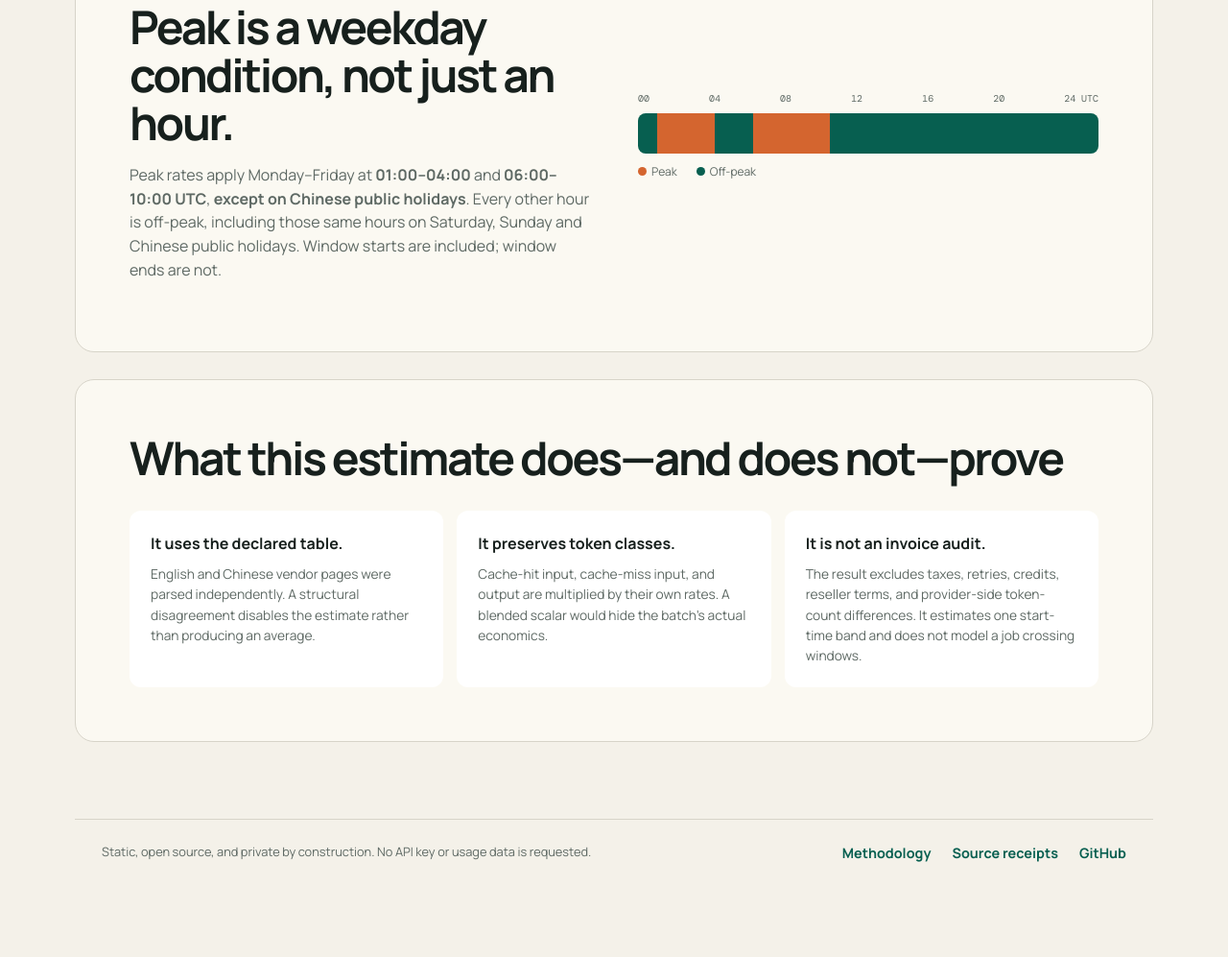
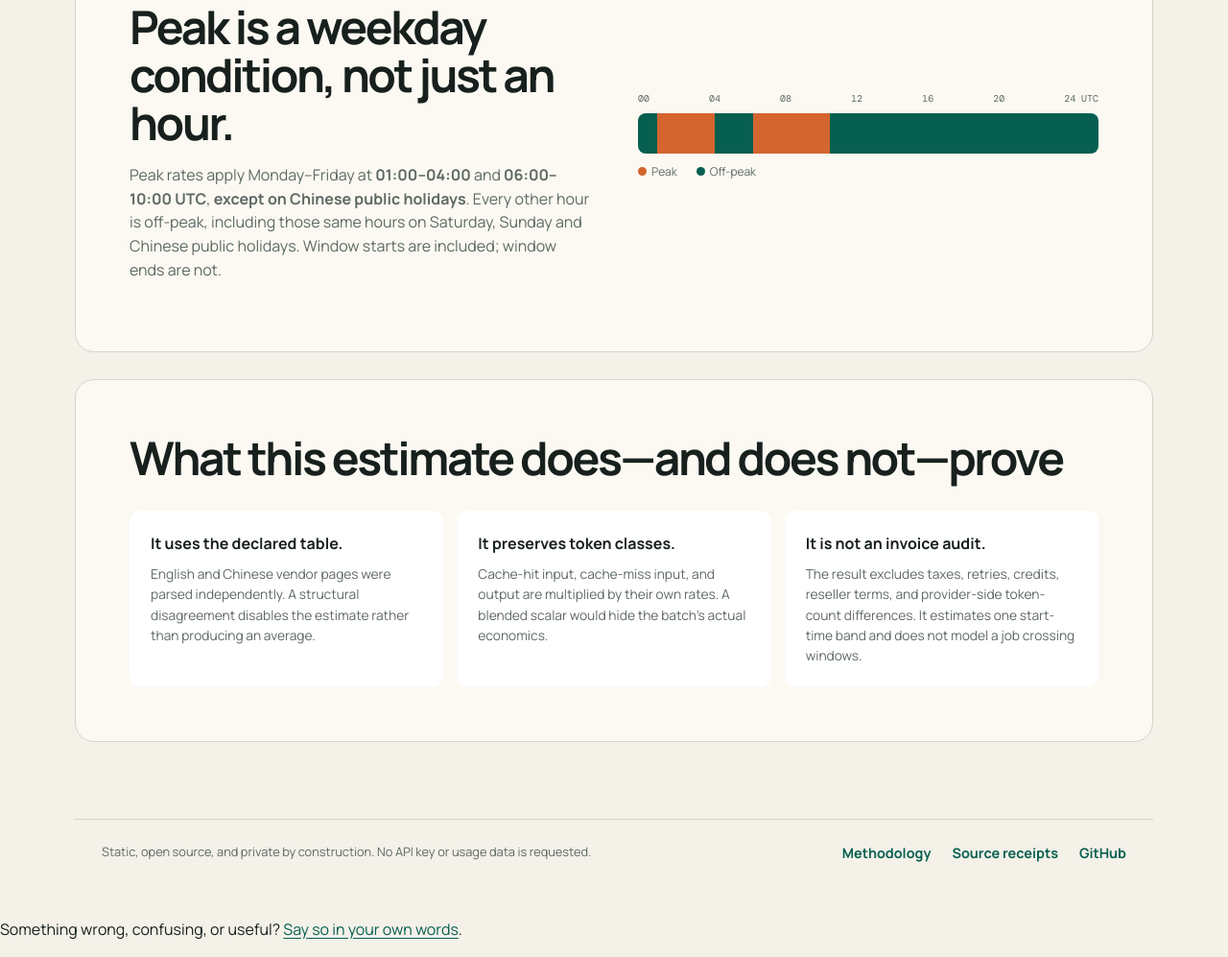
Before and after one commit to GreatTombProductions/api-rate-window-clock, a plain HTML site: page index.html in a window 1280 px wide. Shown: the part 1706-2703 px from the top of the page at 96% size. Before the commit the page ends 2662 px from the top, so only its background shows below. Drawn offline with nearby package versions, Linux system fonts and the light colour scheme.

Commit message:
Add a note for saying when something on this page looks wrong

```diff
--- a/index.html
+++ b/index.html
@@ -159,5 +159,6 @@
 
   <script src="calculator.js"></script>
   <script src="app.js"></script>
+<p class="quest-board-feedback">Something wrong, confusing, or useful? <a href="https://greattombproductions.github.io/quest-board/?project=api-rate-window-clock#suggest" target="_blank" rel="noopener">Say so in your own words</a>.</p>
 </body>
 </html>
```
Also changed, not shown: methodology.html (+1 -0 lines), sources.html (+1 -0 lines).
